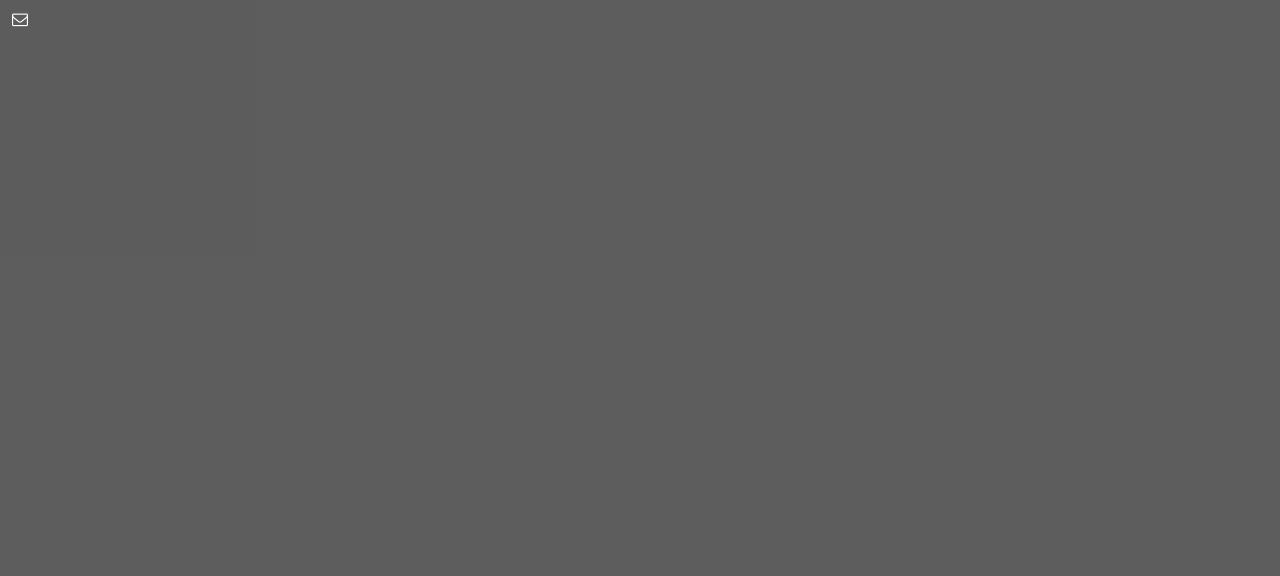
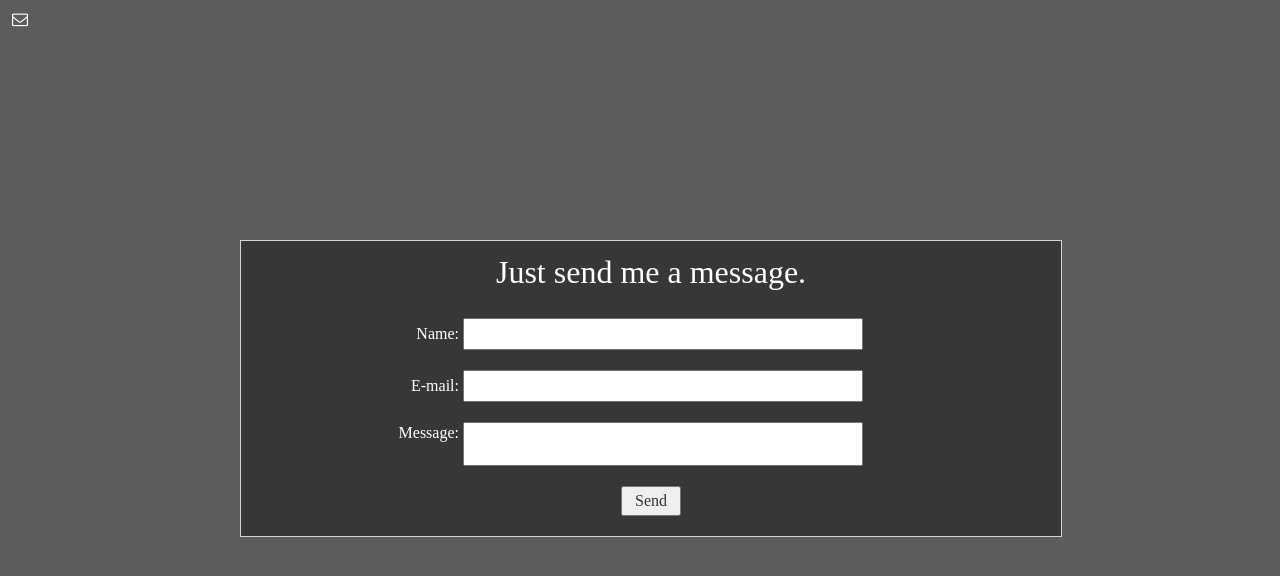
Before and after one commit to pakiam/MessageButton, a plain HTML site: page index.html in a window 1280 px wide. Both pictures are taken after a click on the element 84 px from the left and 700 px from the top of the page. Drawn offline with Linux system fonts and the light colour scheme.

Commit message:
Added form and some minimize of code

```diff
--- a/index.html
+++ b/index.html
@@ -14,6 +14,25 @@
         <i class="fa fa-envelope-o"></i>
     </div>
 </div>
+<div id="message-form-holder">
+    <div class="title"><h1>Just send me a message.</h1></div>
+    <div id="info-message"></div>
+    <form id="message-form" action="">
+        <div>
+            <label for="message-form-name">Name:</label>
+            <input id="message-form-name" type="text"/>
+        </div>
+        <div>
+            <label for="message-form-email">E-mail:</label>
+            <input id="message-form-email" type="text"/>
+        </div>
+        <div>
+            <label for="message-form-comment">Message:</label>
+            <textarea id="message-form-comment"></textarea>
+        </div>
+        <button class="message-form-button">Send</button>
+    </form>
+</div>
 
 
 <script src="libs/jQuery/jquery-2.1.4.min.js"></script>
--- a/js/main.js
+++ b/js/main.js
@@ -1,18 +1,27 @@
+/*
+This button was created by Maksim Loginov
+Contact me: akiam@mail.ru
+&copy 2015
+ */
 $(document).ready(function () {
     var open = 0;
     $("#incredible-button").on("click", function () {
+        var self = $(this);
         if (open == 1) {
-            $(this).removeClass("message-center-button-holder-active").addClass("message-center-button-holder");
+            self.removeClass("message-center-button-holder-active").addClass("message-center-button-holder");
+            $("#message-form-holder").fadeOut(350);
             function unFillWindow() {
-                return $("#incredible-button").removeClass("message-center-button-holder").addClass("message-button-holder");
+                self.removeClass("message-center-button-holder").addClass("message-button-holder");
             }
+
             setTimeout(unFillWindow, 900);
             open--;
         } else {
             open++;
-            $("#incredible-button").removeClass("message-button-holder").addClass("message-center-button-holder");
+            self.removeClass("message-button-holder").addClass("message-center-button-holder");
             function fillWindow() {
-                return $("#incredible-button").removeClass("message-center-button-holder").addClass("message-center-button-holder-active");
+                self.removeClass("message-center-button-holder").addClass("message-center-button-holder-active");
+                $("#message-form-holder").fadeIn(1000);
             }
 
             setTimeout(fillWindow, 900);
--- a/sass/style.sass
+++ b/sass/style.sass
@@ -1,41 +1,38 @@
+//This button was created by Maksim Loginov
+//Contact me: akiam@mail.ru
+//&copy 2015
 @import "compass/reset"
 
 body
   background-color: silver
 
-.message-button-holder
+.message-button-transition
+  -webkit-transition: all .5s linear
+  -moz-transition: all .5s linear
+  -ms-transition: all .5s linear
+  -o-transition: all .5s linear
+  transition: all .5s linear
+.message-button-extending
   display: block
   position: absolute
-  background-color: rgb(51, 51, 51)
-  bottom: 10%
-  left: 5%
   width: 40px
   height: 40px
+  background-color: rgb(51, 51, 51)
   -webkit-border-radius: 50%
   -moz-border-radius: 50%
   border-radius: 50%
   z-index: 21
   cursor: pointer
-  -webkit-transition: all .5s linear
-  -moz-transition: all .5s linear
-  -ms-transition: all .5s linear
-  -o-transition: all .5s linear
-  transition: all .5s linear
+  @extend .message-button-transition
+
+.message-button-holder
+  @extend .message-button-extending
+  bottom: 10%
+  left: 5%
 .message-center-button-holder
-  position: absolute
-  background-color: rgb(51, 51, 51)
-  width: 40px
-  height: 40px
-  -webkit-border-radius: 50%
-  -moz-border-radius: 50%
-  border-radius: 50%
+  @extend .message-button-extending
   left: 50%
   bottom: 50%
-  -webkit-transition: all .5s linear
-  -moz-transition: all .5s linear
-  -ms-transition: all .5s linear
-  -o-transition: all .5s linear
-  transition: all .5s linear
 .message-center-button-holder-active
   position: absolute
   background-color: rgba(51, 51, 51, .7)
@@ -48,11 +45,7 @@ body
   height: 100%
   z-index: 21
   cursor: pointer
-  -webkit-transition: all .5s linear
-  -moz-transition: all .5s linear
-  -ms-transition: all .5s linear
-  -o-transition: all .5s linear
-  transition: all .5s linear
+  @extend .message-button-transition
 .message-button
   position: relative
   display: inline-block
@@ -60,20 +53,41 @@ body
   padding: 12px 12px
   i
     color: #ffffff
-#overlay
+
+#message-form-holder
+  display: none
   position: absolute
-  width: 50px
-  height: 50px
-  top: 50%
+  top: 30%
   left: 50%
-  background-color: rgba(51, 51, 51, .7)
-  -webkit-transition: all .4s linear
-  -moz-transition: all .4s linear
-  -ms-transition: all .4s linear
-  -o-transition: all .4s linear
-  transition: all .4s linear
-  &:hover
-    top: 0
-    left: 0
-    width: 100%
-    height: 100%
+  margin-left: -400px
+  background: rgba(0, 0, 0, .4)
+  border: 1px solid lightgray
+  z-index: 22
+  .title
+    text-align: center
+    margin-top: 15px
+    h1
+      color: #ffffff
+      font-size: 200%
+  #message-form
+    position: relative
+    margin: 10px 10px
+    width: 800px
+    input, textarea
+      display: inline-block
+      width: 50%
+      margin-top: 20px
+      padding: 5px 10px
+    textarea
+      resize: none
+      vertical-align: middle
+    label
+      display: inline-block
+      width: 26%
+      color: #ffffff
+      text-align: right
+    .message-form-button
+      display: block
+      width: 60px
+      margin: 20px auto
+      padding: 5px 10px
```
Also changed, not shown: sass/style.css, stylesheets/style.css.
